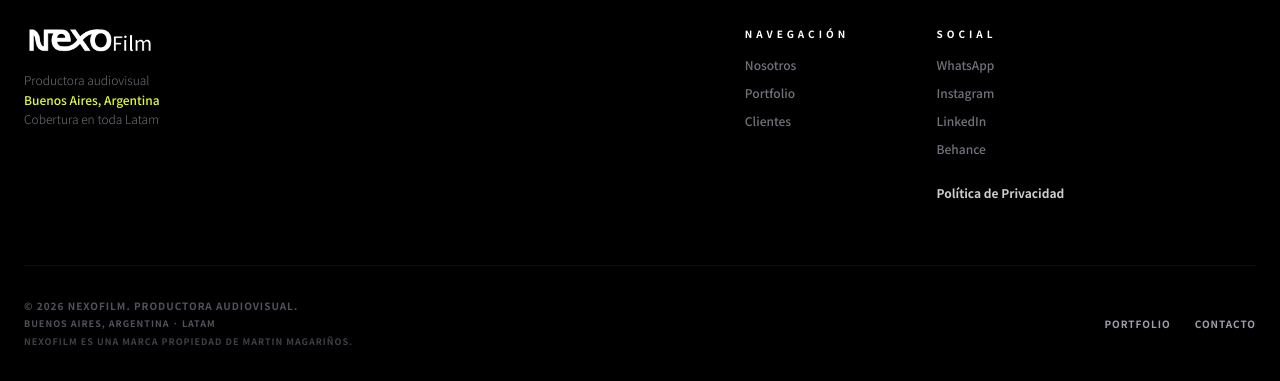
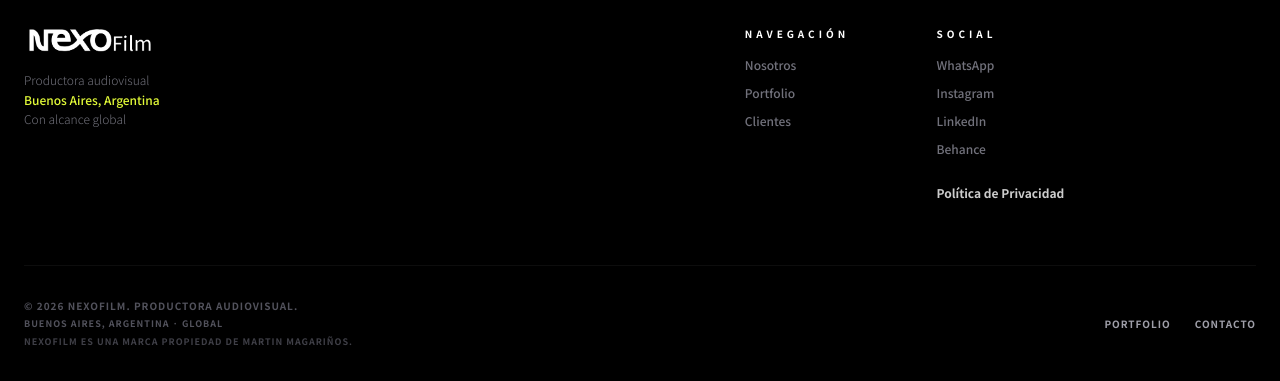
Before and after one commit to martinmagarinios-sudo/nexofilm-web, a React (Vite) app: page / in a window 1280 px wide. Shown: the part 9192-9573 px from the top of the page. Built offline with nearby package versions, Linux system fonts and the light colour scheme.

Commit message:
[STAGING] header

```diff
--- a/App.tsx
+++ b/App.tsx
@@ -235,7 +235,7 @@ const App: React.FC = () => {
               <p className="text-zinc-500 text-xs font-light leading-relaxed max-w-[220px]">
                 Productora audiovisual<br />
                 <span className="text-nexo-lime font-medium">Buenos Aires, Argentina</span><br />
-                Cobertura en toda Latam
+                Con alcance global
               </p>
             </div>
 
@@ -264,7 +264,7 @@ const App: React.FC = () => {
           <div className="pt-8 border-t border-white/5 flex flex-col md:flex-row justify-between items-center gap-4">
             <div className="text-zinc-600 text-[10px] uppercase tracking-widest font-bold text-center md:text-left">
               <p>© {new Date().getFullYear()} {CONFIG.footer.copyright}</p>
-              <p className="mt-1 text-[9px] text-zinc-600">Buenos Aires, Argentina · Latam</p>
+              <p className="mt-1 text-[9px] text-zinc-600">Buenos Aires, Argentina · Global</p>
               <p className="mt-1 text-[9px] text-zinc-700">{t('footer.copyright_note')}</p>
             </div>
             <div className="flex gap-6 text-[10px] uppercase tracking-widest font-bold text-zinc-400">
--- a/index.html
+++ b/index.html
@@ -17,7 +17,7 @@
   <title>NexoFilm | Productora Audiovisual</title>
   <!-- Metadatos SEO -->
   <meta name="description"
-    content="NexoFilm: Productora audiovisual en Buenos Aires, Argentina. Cobertura en toda Latam. Especializada en video comercial corporativo, streaming en vivo y fotografía con estética cinematográfica.">
+    content="NexoFilm: Productora audiovisual con base en Buenos Aires, Argentina. Producción de video comercial corporativo, streaming en vivo y fotografía con estética cinematográfica para marcas globales.">
   <meta name="author" content="NexoFilm">
   <meta name="keywords"
     content="productora audiovisual, video corporativo, fotografía profesional, streaming en vivo, productora audiovisual Buenos Aires, Argentina, Latam, cine publicitario, video empresas, NexoFilm">
--- a/src/i18n/es.json
+++ b/src/i18n/es.json
@@ -1,7 +1,7 @@
 {
   "seo": {
     "title": "NexoFilm | Productora Audiovisual en Buenos Aires",
-    "description": "NexoFilm: Productora audiovisual en Buenos Aires, Argentina. Cobertura en toda Latam. Especializada en video comercial corporativo, streaming en vivo y fotografía con estética cinematográfica."
+    "description": "NexoFilm: Productora audiovisual con base en Buenos Aires, Argentina. Producción de video comercial corporativo, streaming en vivo y fotografía con estética cinematográfica para marcas globales."
   },
   "navbar": {
     "about": "Nosotros",
```
